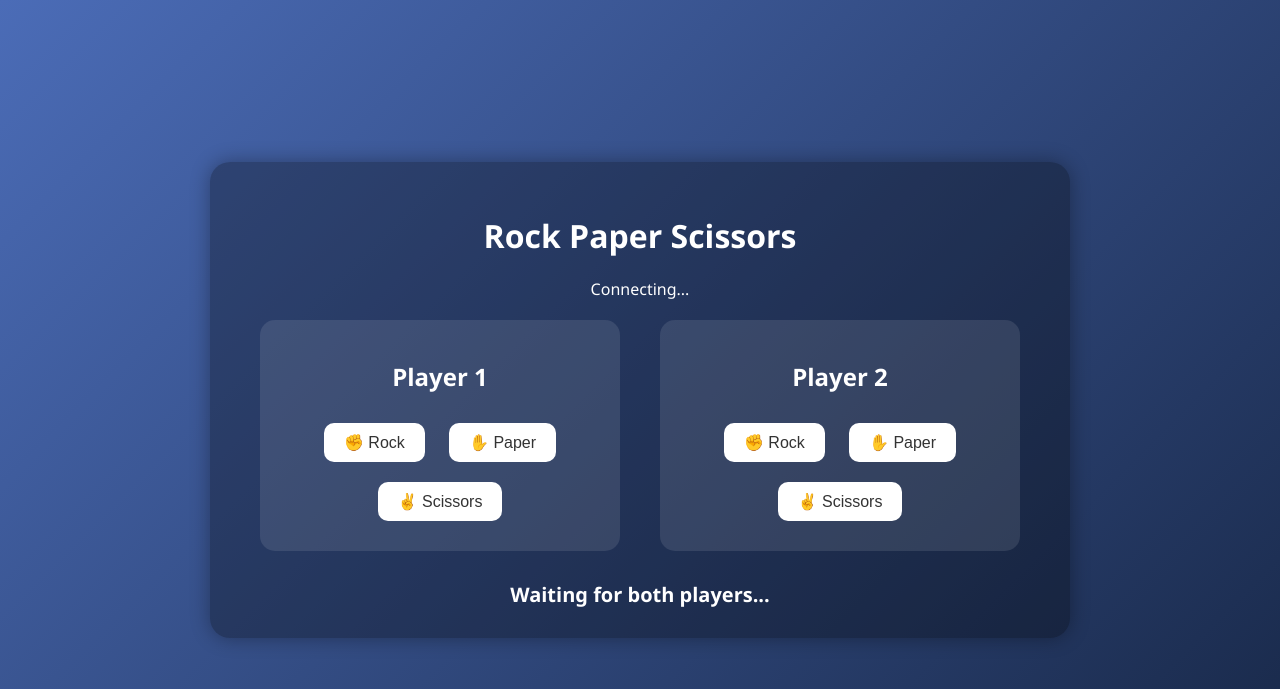
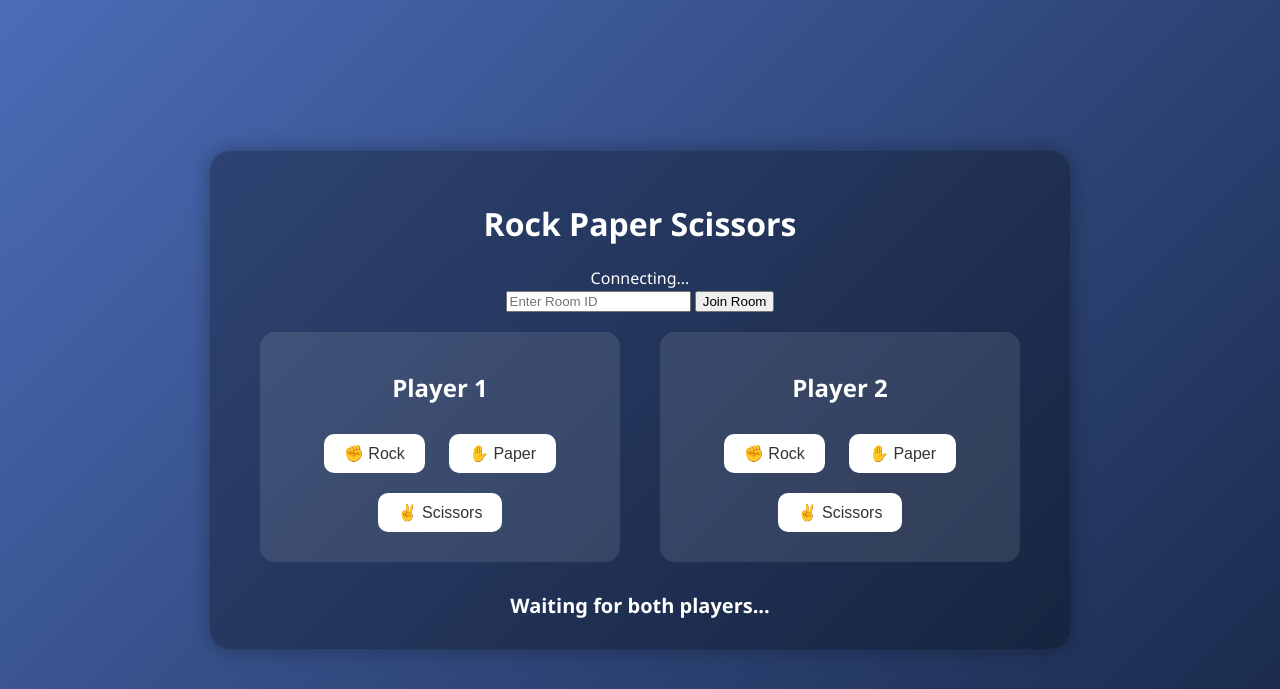
Before and after one commit to darkenyt4449/rock-paper-online, a Flask app: page / in a window 1280 px wide. Shown: the top 689 px of the page. Run offline with Flask 3, Linux system fonts and the light colour scheme; some libraries are stand-ins or nearby versions.

Commit message:
Updated backend and frontend code for game room handling

```diff
--- a/app.py
+++ b/app.py
@@ -1,59 +1,86 @@
 from flask import Flask, render_template, request
-from flask_socketio import SocketIO, emit
+from flask_socketio import SocketIO, emit, join_room
+import os
+import random
+import string
 
 app = Flask(__name__)
-socketio = SocketIO(app)
+socketio = SocketIO(app, cors_allowed_origins="*")
 
-players = {}
-moves = {}
+# Store game data: room_code -> {'players': [], 'moves': {}}
+games = {}
 
 @app.route('/')
 def index():
     return render_template('index.html')
 
-@socketio.on('connect')
-def handle_connect():
-    if len(players) >= 2:
-        emit('room-full')
-        return
+def generate_room_code():
+    """Generate a random 4-character uppercase room code."""
+    return ''.join(random.choices(string.ascii_uppercase, k=4))
 
-    player_num = 1 if 1 not in players else 2
-    players[player_num] = request.sid
-    emit('player-number', player_num)
+@socketio.on('create_room')
+def handle_create():
+    """Handle room creation."""
+    room = generate_room_code()
+    games[room] = {'players': [request.sid], 'moves': {}}
+    join_room(room)
+    emit('room_created', {'room': room})
+
+@socketio.on('join_room')
+def handle_join(data):
+    """Handle joining a room."""
+    room = data['room']
+    if room in games and len(games[room]['players']) < 2:
+        games[room]['players'].append(request.sid)
+        join_room(room)
+        emit('room_joined', {'room': room})
+        socketio.emit('both_ready', room=room)  # Notify both players that the game can start
+    else:
+        emit('error', {'message': 'Room not found or full. Please try creating a new room.'})
+
+@socketio.on('player_move')
+def handle_player_move(data):
+    """Handle player move."""
+    room = data['room']
+    move = data['move']
+    sid = request.sid
+    game = games[room]
+
+    game['moves'][sid] = move
+    if len(game['moves']) == 2:
+        # Both players have made their move, calculate the result
+        p1_sid, p2_sid = game['players']
+        p1_move = game['moves'][p1_sid]
+        p2_move = game['moves'][p2_sid]
+        result = get_result(p1_move, p2_move)
+        socketio.emit('game_result', {
+            'p1': p1_move,
+            'p2': p2_move,
+            'result': result
+        }, room=room)
+        game['moves'] = {}  # Reset for next round
+
+def get_result(p1, p2):
+    """Determine the result of the game."""
+    if p1 == p2:
+        return "Draw!"
+    elif (p1 == "rock" and p2 == "scissors") or \
+         (p1 == "paper" and p2 == "rock") or \
+         (p1 == "scissors" and p2 == "paper"):
+        return "Player 1 Wins!"
+    else:
+        return "Player 2 Wins!"
 
 @socketio.on('disconnect')
 def handle_disconnect():
-    for player, sid in list(players.items()):
-        if sid == request.sid:
-            del players[player]
-            moves.clear()
-            socketio.emit('waiting')
-
-@socketio.on('player-move')
-def handle_move(data):
-    moves[data['player']] = data['move']
-
-    # Once both players have made their moves, calculate the result
-    if len(moves) == 2:
-        p1 = moves[1]
-        p2 = moves[2]
-        result = get_result(p1, p2)
-        socketio.emit('game-result', {
-            'move1': p1,
-            'move2': p2,
-            'result': result
-        })
-        moves.clear()
-
-def get_result(p1, p2):
-    if p1 == p2:
-        return 'Draw!'
-    elif (p1 == 'rock' and p2 == 'scissors') or \
-         (p1 == 'paper' and p2 == 'rock') or \
-         (p1 == 'scissors' and p2 == 'paper'):
-        return 'Player 1 Wins!'
-    else:
-        return 'Player 2 Wins!'
+    """Handle player disconnection and clean up rooms."""
+    for room, game in games.items():
+        if request.sid in game['players']:
+            game['players'].remove(request.sid)
+            socketio.emit('player_disconnected', {'message': 'A player has disconnected.'}, room=room)
+            if len(game['players']) == 0:
+                del games[room]  # Clean up the room if no players are left
+            break
 
 if __name__ == "__main__":
-    socketio.run(app, host='0.0.0.0', port=int(os.environ.get('PORT', 5000)))
+    socketio.run(app, host="0.0.0.0", port=int(os.environ.get("PORT", 5000)))
--- a/static/script.js
+++ b/static/script.js
@@ -4,6 +4,8 @@ const player2Buttons = document.querySelectorAll('#player2 .choices button');
 const resultDiv = document.getElementById('result');
 const loadingScreen = document.getElementById('loading-screen');
 const loadingIcon = document.getElementById('loading-icon');
+const roomIdInput = document.getElementById('room-id');
+const joinRoomButton = document.getElementById('join-room');
 
 const loadingIcons = ['✊', '✋', '✌️'];
 let loadingInterval;
@@ -12,6 +14,7 @@ let loadingIndex = 0;
 let playerNumber = null;
 let player1Choice = null;
 let player2Choice = null;
+let roomId = null;
 
 function getWinner(p1, p2) {
   if (p1 === p2) return "It's a draw!";
@@ -40,7 +43,7 @@ function showLoading() {
   loadingInterval = setInterval(() => {
     loadingIndex = (loadingIndex + 1) % loadingIcons.length;
     loadingIcon.textContent = loadingIcons[loadingIndex];
-  }, 600); // change every 0.6 seconds
+  }, 600);
 }
 
 function hideLoading() {
@@ -52,7 +55,7 @@ player1Buttons.forEach(button => {
   button.addEventListener('click', () => {
     if (playerNumber === 1) {
       player1Choice = button.textContent.toLowerCase().split(' ')[1];
-      socket.emit('player-move', { player: 1, move: player1Choice });
+      socket.emit('player-move', { roomId: roomId, player: 1, move: player1Choice });
       resultDiv.textContent = "Player 1 has chosen. Waiting for Player 2...";
       showLoading();
     }
@@ -63,18 +66,26 @@ player2Buttons.forEach(button => {
   button.addEventListener('click', () => {
     if (playerNumber === 2) {
       player2Choice = button.textContent.toLowerCase().split(' ')[1];
-      socket.emit('player-move', { player: 2, move: player2Choice });
+      socket.emit('player-move', { roomId: roomId, player: 2, move: player2Choice });
       resultDiv.textContent = "Player 2 has chosen. Waiting for Player 1...";
       showLoading();
     }
   });
 });
 
+joinRoomButton.addEventListener('click', () => {
+  roomId = roomIdInput.value;
+  if (roomId) {
+    socket.emit('join-room', roomId);
+    resultDiv.textContent = `Joining Room ${roomId}...`;
+  }
+});
+
 socket.on('player-number', (num) => {
   playerNumber = num;
   if (playerNumber === 1) {
     resultDiv.textContent = "You are Player 1. You can make your move!";
-  }else if(playernumber === 2){
+  } else if (playerNumber === 2) {
     resultDiv.textContent = "You are Player 2. You can make your move!";
   }
 });
--- a/templates/index.html
+++ b/templates/index.html
@@ -10,6 +10,12 @@
   <div class="game-container">
     <h1>Rock Paper Scissors</h1>
     <div id="message">Connecting...</div>
+
+    <!-- Room ID Input -->
+    <div id="room-id-section">
+      <input type="text" id="room-id" placeholder="Enter Room ID" />
+      <button id="join-room">Join Room</button>
+    </div>
 
     <div class="players">
       <div class="player" id="player1">
```
